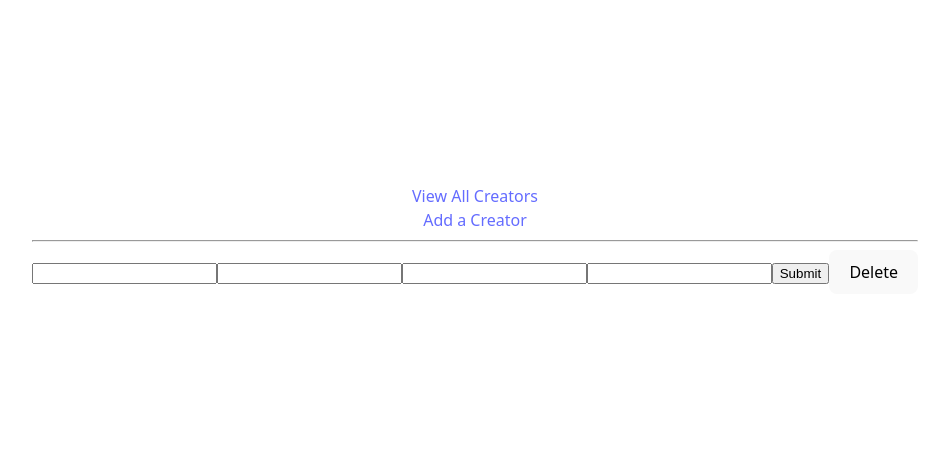
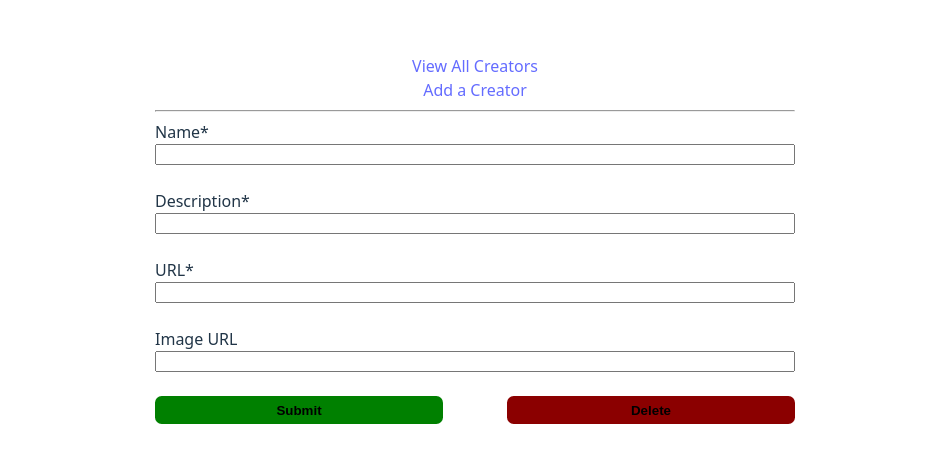
Before and after one commit to kellyy8/web103-prework, a React (Vite) app in the folder creatorverse/: page /edit/1 in a window 1280 px wide. Shown: the part 161-624 px from the top of the page, without its empty margins (165-1114 px from the left). Built offline with nearby package versions, Linux system fonts and the light colour scheme; no server answers; the database is empty.

Commit message:
Add simple styles.

```diff
--- a/creatorverse/index.html
+++ b/creatorverse/index.html
@@ -3,6 +3,7 @@
   <head>
     <meta charset="UTF-8" />
     <link rel="icon" type="image/svg+xml" href="/vite.svg" />
+    <link rel="stylesheet" href="css/pico.min.css">
     <meta name="viewport" content="width=device-width, initial-scale=1.0" />
     <title>creatorverse</title>
   </head>
--- a/creatorverse/src/components/CreatorCard.jsx
+++ b/creatorverse/src/components/CreatorCard.jsx
@@ -7,12 +7,30 @@
 import { Link } from 'react-router-dom';
 
 function CreatorCard({creator}){
+    const cardStyle = {
+        display: 'flex',
+        flexDirection: 'column',
+        alignItems: 'center',
+        textAlign: 'center',
+        border: 'solid white 1px',
+        borderRadius: '8px',
+        width: '30%',
+        padding: '1em',
+        margin: '1em',
+    };
+
+    const imageStyle = {
+        borderRadius: '8px',
+        maxWidth: '100%',
+    }
+
     return(
-        <div>
-            {creator.imageURL && <img src={creator.imageURL} width='50%' height='50%'/>}
+        <div style={cardStyle}>
+            {creator.imageURL && <img src={creator.imageURL} style={imageStyle}/>}
             <p>{creator.name}</p>
             <p>{creator.description}</p>
-            <Link to={creator.url}>{creator.url}</Link>
+            <Link to={creator.url} target="_blank">{creator.url}</Link>
+            <br/>
             <Link to={`/view/${creator.id}`}>VIEW</Link>
             <Link to={`/edit/${creator.id}`}>EDIT</Link>
         </div>
--- a/creatorverse/src/pages/AddCreator.jsx
+++ b/creatorverse/src/pages/AddCreator.jsx
@@ -6,6 +6,21 @@ import { useNavigate } from 'react-router-dom';
 import { supabase } from '../client.js';
 
 function AddCreatorPage({getAllCreators}) {
+    const addPageStyle = {
+        display: 'flex',
+        flexDirection: 'column',
+        textAlign: 'left',
+        minWidth: '80vh',
+    }
+
+    const submitButtonStyle = {
+        background: 'green',
+        border: 'none',
+        borderRadius: '0.5em',
+        fontWeight: 'bold',
+        padding: '0.5em',
+    }
+
     const navigate = useNavigate();
 
     async function addCreator(e){
@@ -37,32 +52,37 @@ function AddCreatorPage({getAllCreators}) {
     return(
         <>
             <h1>Add a new creator! </h1>
-            <form onSubmit={(e) => addCreator(e)}>
-                <label for='name'>Name</label>
+            <form onSubmit={(e) => addCreator(e)} style={addPageStyle}>
+                <label for='name'>Name*</label>
                 <input
                     id='name'
                     name='name'
                     type='text'
                 />
-                <label for='description'>Description</label>
+                <br/>
+                <label for='description'>Description*</label>
                 <input
                     id='description'
                     name='description'
                     type='text'
                 />
-                <label for='url'>URL</label>
+                <br/>
+                <label for='url'>URL*</label>
                 <input
                     id='url'
                     name='url'
                     type='url'
                 />
+                <br/>
                 <label for='imageURL'>Image URL</label>
                 <input
                     id='imageURL'
                     name='imageURL'
                     type='url'
                 />
+                <br/>
                 <input
+                    style={submitButtonStyle}
                     type='submit'
                     value='Submit'
                 />
--- a/creatorverse/src/pages/EditCreator.jsx
+++ b/creatorverse/src/pages/EditCreator.jsx
@@ -7,6 +7,38 @@ import { useParams, useNavigate } from 'react-router-dom';
 import { supabase } from '../client.js';
 
 function EditCreatorPage({getAllCreators}) {
+    const editPageStyle = {
+        display: 'flex',
+        flexDirection: 'column',
+        textAlign: 'left',
+        minWidth: '80vh',
+    }
+
+    const buttonWrapper = {
+        display: 'flex',
+        flexDirection: 'row',
+        justifyContent: 'center',
+        gap: '10%',
+    }
+
+    const submitButtonStyle = {
+        width: '45%',
+        background: 'green',
+        border: 'none',
+        borderRadius: '0.5em',
+        fontWeight: 'bold',
+        padding: '0.5em',
+    }
+
+    const deleteButtonStyle = {
+        width: '45%',
+        background: 'darkred',
+        border: 'none',
+        borderRadius: '0.5em',
+        fontWeight: 'bold',
+        padding: '0.5em',
+    }
+
     const { id } = useParams();
     const navigate = useNavigate();
     const [creator, setCreator] = useState({});
@@ -64,8 +96,8 @@ function EditCreatorPage({getAllCreators}) {
     {/** TODO: mark required fields! */}
     return(
         <>
-            <form onSubmit={(e) => updateCreator(e)}>
-                <label for='name'/>
+            <form onSubmit={(e) => updateCreator(e)} style={editPageStyle}>
+                <label for='name'>Name*</label>
                 <input
                     id='name'
                     name='name'
@@ -73,7 +105,8 @@ function EditCreatorPage({getAllCreators}) {
                     value={creator.name}
                     onChange={(e) => {setCreator({...creator, name: e.target.value})}}
                 />
-                <label for='description'/>
+                <br/>
+                <label for='description'>Description*</label>
                 <input
                     id='description'
                     name='description'
@@ -81,7 +114,8 @@ function EditCreatorPage({getAllCreators}) {
                     value={creator.description}
                     onChange={(e) => {setCreator({...creator, description: e.target.value})}}
                 />
-                <label for='url'/>
+                <br/>
+                <label for='url'>URL*</label>
                 <input
                     id='url'
                     name='url'
@@ -89,7 +123,8 @@ function EditCreatorPage({getAllCreators}) {
                     value={creator.url}
                     onChange={(e) => {setCreator({...creator, url: e.target.value})}}
                 />
-                <label for='imageURL'/>
+                <br/>
+                <label for='imageURL'>Image URL</label>
                 <input
                     id='imageURL'
                     name='imageURL'
@@ -97,11 +132,20 @@ function EditCreatorPage({getAllCreators}) {
                     value={creator.imageURL}
                     onChange={(e) => {setCreator({...creator, imageURL: e.target.value})}}
                 />
-                <input
-                    type='submit'
-                    value='Submit'
-                />
-                <button onClick={deleteCreator}>Delete</button>
+                <br/>
+                <div style={buttonWrapper}>
+                    <input
+                        style={submitButtonStyle}
+                        type='submit'
+                        value='Submit'
+                    />
+                    <input
+                        style={deleteButtonStyle}
+                        type='button'
+                        value='Delete'
+                        onClick={deleteCreator}
+                    />
+                </div>
             </form>
         </>
     )
--- a/creatorverse/src/pages/ShowCreators.jsx
+++ b/creatorverse/src/pages/ShowCreators.jsx
@@ -5,9 +5,15 @@
 import CreatorCard from '../components/CreatorCard';
 
 function ShowCreatorPage({data}) {
+    const showPageStyle = {
+        display: 'flex',
+        flex: 'row',
+    }
+
     return(
         <>
             <h1>WELCOME TO CREATORVERSE!</h1>
+            <div style={showPageStyle}>
                 {data && data.length !== 0 ?
                     data.map((creator, index) => <CreatorCard key={index} creator={creator}/>)
                 :
@@ -17,6 +23,7 @@ function ShowCreatorPage({data}) {
                         </div>
                     )
                 }
+            </div>
         </>
     )
 }
--- a/creatorverse/src/pages/ViewCreator.jsx
+++ b/creatorverse/src/pages/ViewCreator.jsx
@@ -7,6 +7,21 @@ import { Link, useParams } from 'react-router-dom';
 import { supabase } from '../client.js';
 
 function ViewCreatorPage() {
+    const cardStyle = {
+        display: 'flex',
+        flexDirection: 'column',
+        justifySelf: 'center',
+        border: 'solid white 1px',
+        borderRadius: '8px',
+        width: '30%',
+        padding: '1em',
+    };
+
+    const imageStyle = {
+        borderRadius: '8px',
+        maxWidth: '100%',
+    }
+
     const { id } = useParams();
     const [creator, setCreator] = useState(null);
 
@@ -29,17 +44,18 @@ function ViewCreatorPage() {
     }, [id]);
 
     return(
-        <>
+        <div style={cardStyle}>
             {creator &&
                 <>
-                    {creator.imageURL && <img src={creator.imageURL} width='50%' height='50%'/>}
+                    {creator.imageURL && <img src={creator.imageURL} style={imageStyle}/>}
                     <p>{creator.name}</p>
                     <p>{creator.description}</p>
-                    <Link to={creator.url}>{creator.url}</Link>
+                    <Link to={creator.url} target="_blank">{creator.url}</Link>
+                    <br/>
                     <Link to={`/edit/${creator.id}`}>EDIT</Link>
                 </>
             }
-        </>
+        </div>
     )
 }
 
```
Lines whose indentation alone changed are shown as unchanged.
